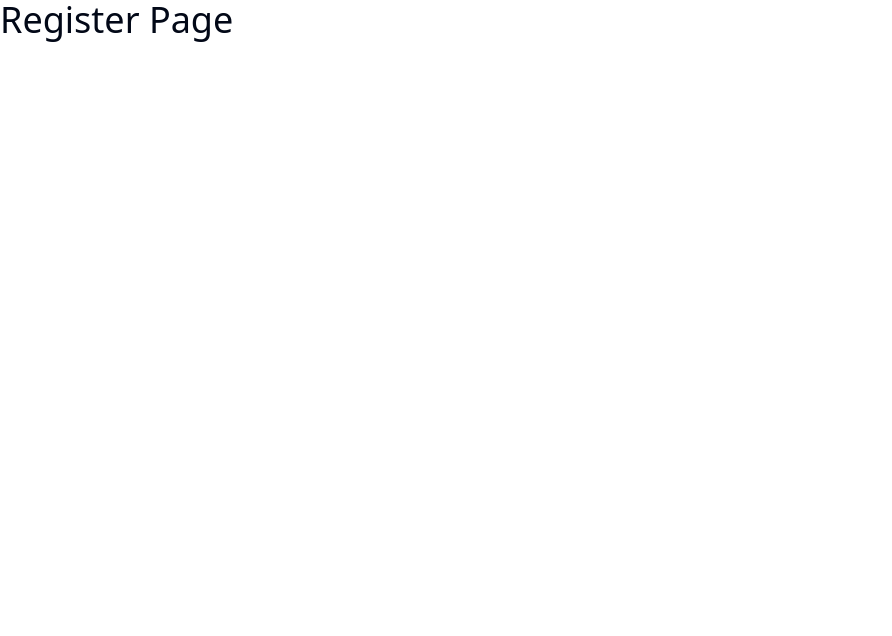
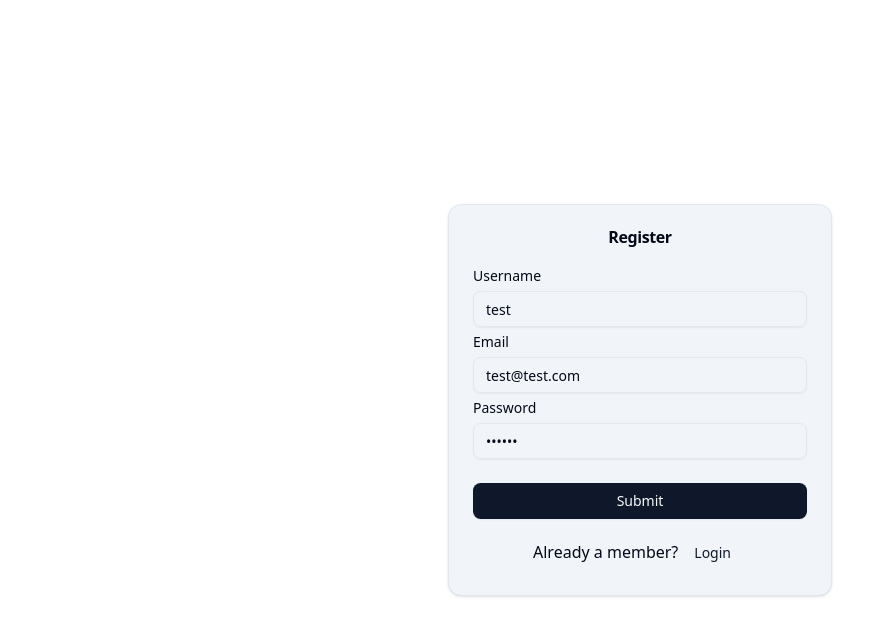
Before and after one commit to N1kr1s/store, a React (Vite) app: page /store/register in a window 1280 px wide. Shown: the top 636 px of the page, without its empty margins (0-892 px from the left). Built offline with nearby package versions, Linux system fonts and the light colour scheme.

Commit message:
Added action and userSlice

```diff
--- a/src/App.tsx
+++ b/src/App.tsx
@@ -16,6 +16,7 @@
 
 import { loader as landingLoader } from './pages/Landing';
 import { loader as productsLoader } from './pages/Products';
+import { action as registerAction } from './pages/Register';
 import { loader as singleProductLoader } from './pages/SingleProduct';
 
 const router = createBrowserRouter(
@@ -74,6 +75,7 @@
       path: '/register',
       element: <Register />,
       errorElement: <Error />,
+      action: registerAction,
     },
   ],
   {
--- /dev/null
+++ b/src/components/SubmitBtn.tsx
@@ -0,0 +1,4 @@
+function SubmitBtn() {
+  return <div>SubmitBtn</div>;
+}
+export default SubmitBtn;
--- a/src/components/index.ts
+++ b/src/components/index.ts
@@ -23,3 +23,4 @@
 export { default as SectionTitle } from './SectionTitle';
 export { default as SelectProductAmount } from './SelectProductAmount';
 export { default as SelectProductColor } from './SelectProductColor';
+export { default as SubmitBtn } from './SubmitBtn';
--- a/src/features/user/userSlice.ts
+++ b/src/features/user/userSlice.ts
@@ -1,12 +1,49 @@
-import { createSlice } from '@reduxjs/toolkit';
+import { createSlice, PayloadAction } from '@reduxjs/toolkit';
+import { toast } from 'sonner';
 
-const initialState = {
-  name: 'user slice',
+export type User = {
+  username: string;
+  jwt: string;
 };
+
+type UserState = {
+  user: User | null;
+};
+
+const getUserFromLocalStorage = (): User | null => {
+  const user = localStorage.getItem('user');
+  if (!user) return null;
+  return JSON.parse(user);
+};
+
+const initialState: UserState = {
+  user: getUserFromLocalStorage(),
+};
+
 const userSlice = createSlice({
   name: 'user',
   initialState,
-  reducers: {},
+  reducers: {
+    loginUser: (state, action: PayloadAction<User>) => {
+      const user = action.payload;
+      state.user = user;
+      localStorage.setItem('user', JSON.stringify(user));
+
+      if (user.username === 'demo user') {
+        toast('Welcome Guest User');
+        return;
+      }
+
+      toast('Login successful');
+    },
+
+    logoutUser: (state) => {
+      state.user = null;
+      localStorage.removeItem('user');
+    },
+  },
 });
 
+export const { loginUser, logoutUser } = userSlice.actions;
+
 export default userSlice.reducer;
--- a/src/pages/Register.tsx
+++ b/src/pages/Register.tsx
@@ -1,4 +1,60 @@
+import { FormInput } from '@/components';
+import { Button } from '@/components/ui/button';
+import { Card, CardContent, CardHeader, CardTitle } from '@/components/ui/card';
+import { customFetch } from '@/utils';
+import { AxiosError } from 'axios';
+import { ActionFunction, Form, Link, redirect } from 'react-router-dom';
+import { toast } from 'sonner';
+
+export const action: ActionFunction = async ({
+  request,
+}): Promise<Response | null> => {
+  const formData = await request.formData();
+  const data = Object.fromEntries(formData);
+  try {
+    await customFetch.post('/auth/local/register', data);
+
+    toast('Registered');
+    return redirect('/login');
+  } catch (error) {
+    console.log(error);
+
+    const errorMsg =
+      error instanceof AxiosError
+        ? error.response?.data.error.message
+        : 'Registration Failed';
+    toast(errorMsg);
+    return null;
+  }
+};
+
 function Register() {
-  return <h1 className='text-4xl'>Register Page</h1>;
+  return (
+    <section className='h-screen grid place-items-center'>
+      <Card className='w-96 bg-muted'>
+        <CardHeader>
+          <CardTitle className='text-center'>Register</CardTitle>
+        </CardHeader>
+        <CardContent>
+          <Form method='post'>
+            <FormInput type='text' name='username' defaultValue='test' />
+            <FormInput type='email' name='email' defaultValue='test@test.com' />
+            <FormInput type='password' name='password' defaultValue='secret' />
+
+            <Button type='submit' variant='default' className='w-full mt-4'>
+              Submit
+            </Button>
+
+            <p className='text-center mt-4'>
+              Already a member?
+              <Button type='button' asChild variant='link'>
+                <Link to='/login'>Login</Link>
+              </Button>
+            </p>
+          </Form>
+        </CardContent>
+      </Card>
+    </section>
+  );
 }
 export default Register;
```
Also changed, not shown: 1 other file (tests, documents, lock files or other folders).
